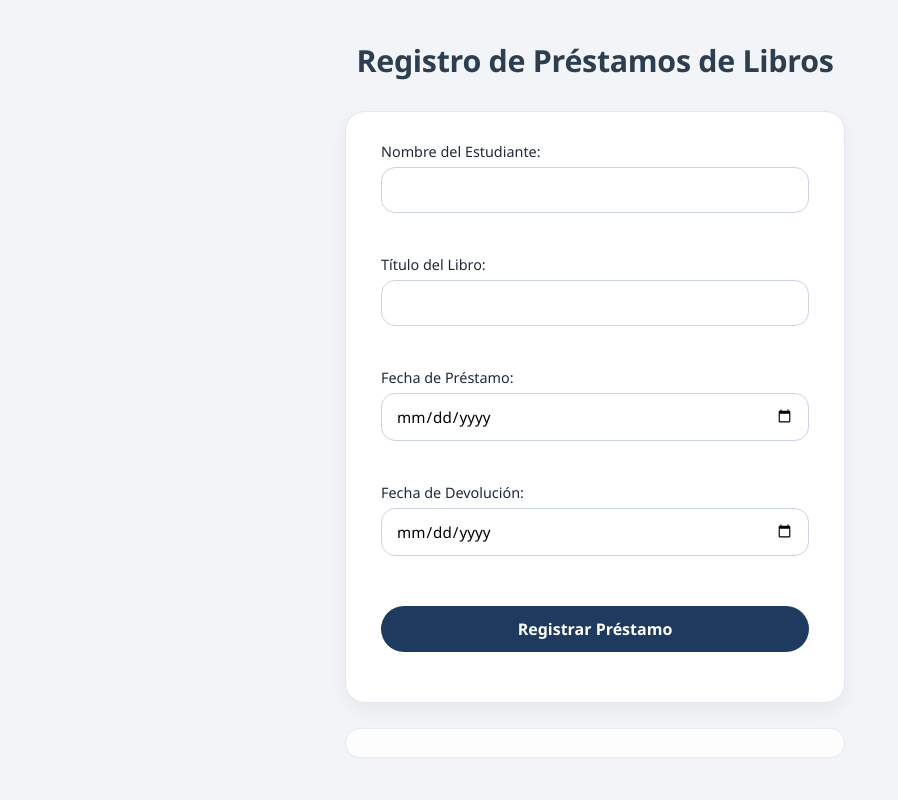
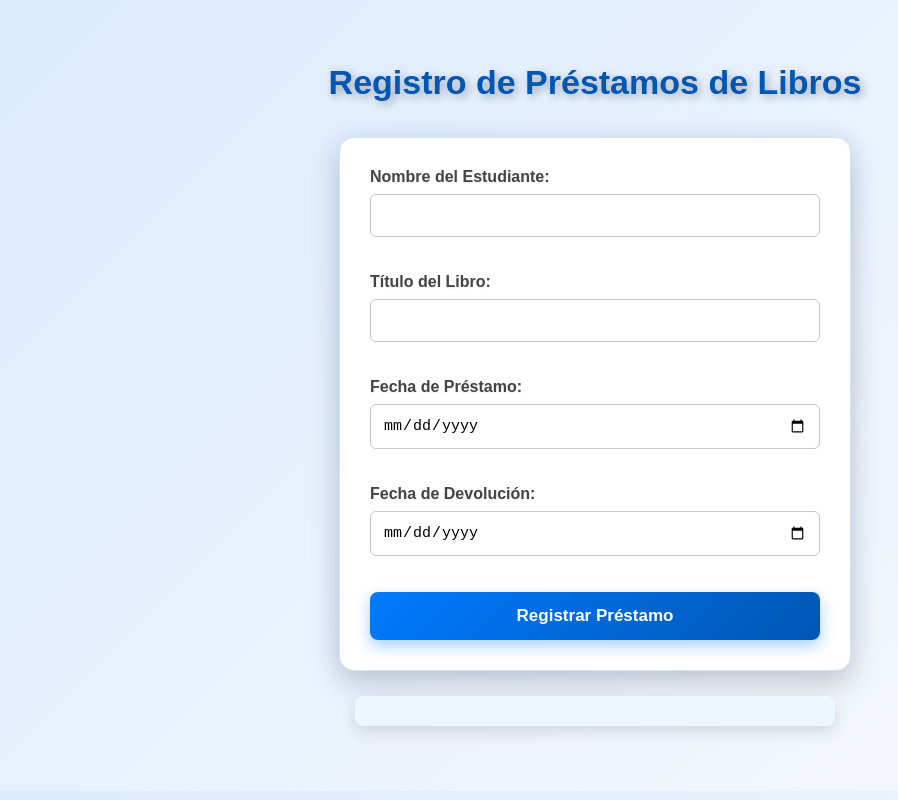
Before and after one commit to Khraizer/simple-system-library, a website: page index.html in a window 1280 px wide. Shown: the whole page, without its empty margins (45-943 px from the left). Drawn offline with Linux system fonts and the light colour scheme.

Commit message:
Add Style.css - Semana 8

```diff
--- a/index.html
+++ b/index.html
@@ -3,95 +3,7 @@
 <head>
     <meta charset="UTF-8">
     <title>Registro de Préstamos de Libros</title>
-    <style>
-        * {
-            margin: 0;
-            padding: 0;
-            box-sizing: border-box;
-        }
-
-        body {
-            font-family: 'Segoe UI', Tahoma, Geneva, Verdana, sans-serif;
-            background: #f2f4f8;
-            padding: 40px 20px;
-            color: #1e2a3e;
-        }
-
-        h1 {
-            text-align: center;
-            font-weight: 600;
-            font-size: 1.9rem;
-            color: #2c3e50;
-            margin-bottom: 30px;
-            letter-spacing: -0.3px;
-        }
-
-        form {
-            max-width: 500px;
-            margin: 0 auto;
-            background: white;
-            padding: 30px 35px;
-            border-radius: 20px;
-            box-shadow: 0 8px 20px rgba(0, 0, 0, 0.05);
-            border: 1px solid #e2e8f0;
-        }
-
-        label {
-            display: block;
-            font-weight: 500;
-            margin-bottom: 6px;
-            color: #1e293b;
-            font-size: 0.9rem;
-        }
-
-        input {
-            width: 100%;
-            padding: 12px 14px;
-            margin-bottom: 20px;
-            border: 1px solid #cbd5e1;
-            border-radius: 14px;
-            font-size: 0.95rem;
-            background-color: #fff;
-            transition: all 0.1s ease;
-            font-family: inherit;
-        }
-
-        input:focus {
-            outline: none;
-            border-color: #3b82f6;
-            box-shadow: 0 0 0 3px rgba(59, 130, 246, 0.1);
-        }
-
-        input[type="button"] {
-            background-color: #1e3a5f;
-            color: white;
-            border: none;
-            font-weight: 600;
-            font-size: 1rem;
-            padding: 12px;
-            border-radius: 40px;
-            cursor: pointer;
-            margin-top: 8px;
-            transition: background 0.15s;
-        }
-
-        input[type="button"]:hover {
-            background-color: #0f2b44;
-        }
-
-        #mensaje {
-            max-width: 500px;
-            margin: 25px auto 0;
-            padding: 14px 18px;
-            border-radius: 18px;
-            background: #ffffffd9;
-            text-align: center;
-            font-size: 0.9rem;
-            color: #2d3e50;
-            border: 1px solid #e2edf2;
-            box-shadow: 0 1px 2px rgba(0,0,0,0.02);
-        }
-    </style>
+    <link rel="stylesheet" href="style.css">
 </head>
 <body>
     <h1>Registro de Préstamos de Libros</h1>
```
